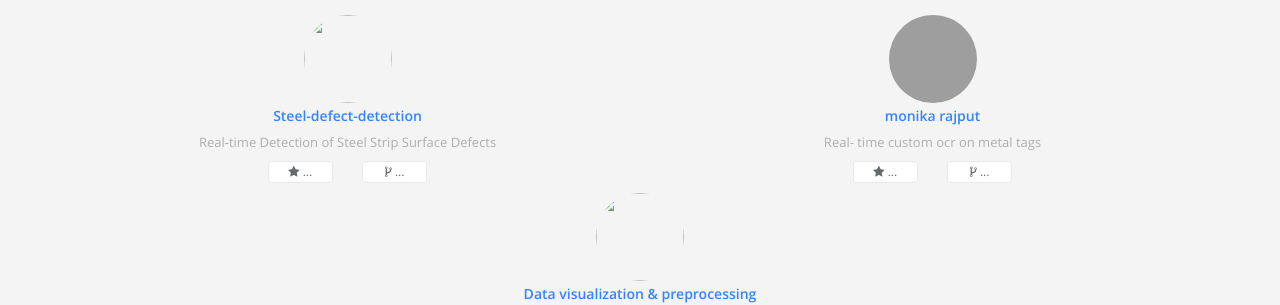
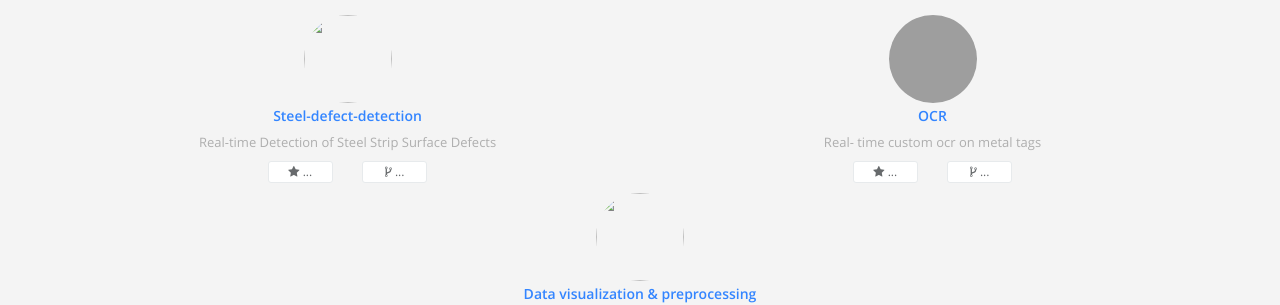
Before and after one commit to mounicarajput/modern-whale, a Jekyll site: the page built from index.html, in a window 1280 px wide and 900 px high, scrolled down 2275 px. Shown: the part 154-459 px from the top of the window. Built offline with Jekyll 4.4.1, drawn with Linux system fonts in a browser that asks for light colours; grey boxes are pictures that could not be loaded.

Commit message:
projects.yml: updated name in items

```diff
--- a/_data/index/projects.yml
+++ b/_data/index/projects.yml
@@ -3,7 +3,7 @@
   gh_user: ''
   repo: 'https://github.com/monika0123/steel-defect-detection'
   desc: Real-time Detection of Steel Strip Surface Defects
-- name: monika rajput
+- name: OCR
   i18n: cpython
   gh_user: ''
   repo: ''
```
